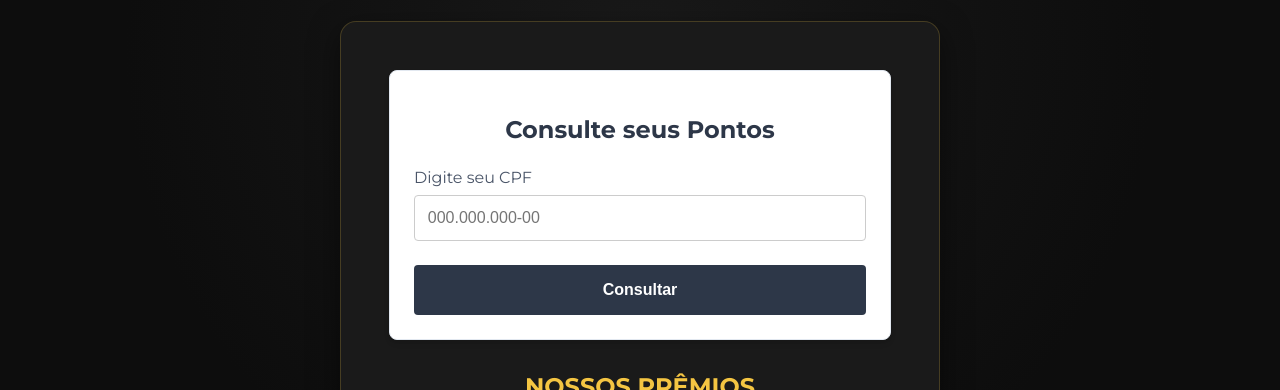
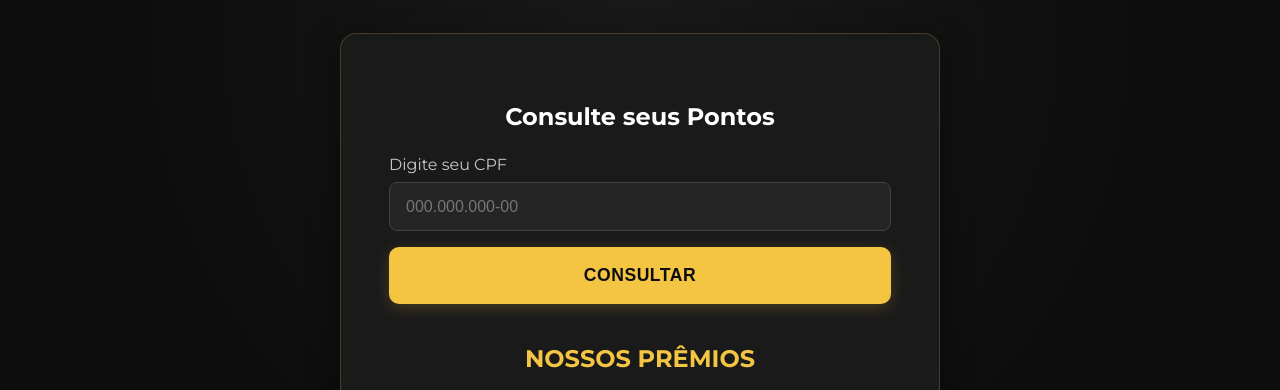
Before and after one commit to Guilherme-LTS/Sistema-de-Fidelidade, a React (Create React App) app in the folder frontend/: page / in a window 1280 px wide. Both pictures are taken after a click on the button "JÁ TENHO CADASTRO". Shown: the part 195-585 px from the top of the page. Built offline with nearby package versions, Linux system fonts and the light colour scheme; no server answers.

Commit message:
Style for ConsultaSaldo

```diff
--- a/frontend/src/pages/LandingPage.js
+++ b/frontend/src/pages/LandingPage.js
@@ -61,7 +61,9 @@ function LandingPage() {
 
         {view === 'consulta' && (
           <div className={styles.consultaSection}>
-            <ConsultaSaldo onNotFound={handleClienteNaoEncontrado} onConsulta={handleConsulta} />
+            <div className={styles.consultaSaldoWrapper}>
+              <ConsultaSaldo onNotFound={handleClienteNaoEncontrado} onConsulta={handleConsulta} />
+            </div>
 
             {/* Seção de recompensas, agora dentro da visão de consulta */}
             <div className={styles.recompensasSection}>
--- a/frontend/src/pages/LandingPage.module.css
+++ b/frontend/src/pages/LandingPage.module.css
@@ -16,6 +16,7 @@
   --cinza-texto: #c7c7c7;
   --fundo-card: #1a1a1a;
   --borda-suave: rgba(244, 197, 66, 0.2);
+  --input-fundo: #252525;
 }
 
 /* ===== ESTRUTURA DA PÁGINA ===== */
@@ -123,6 +124,129 @@
   animation: fadeIn 0.5s ease-out;
 }
 
+.consultaSaldoWrapper {
+  margin-bottom: 2.5rem;
+}
+
+.consultaSaldoWrapper > div:first-child {
+  padding: 0;
+  border: none;
+  background-color: transparent;
+  box-shadow: none;
+}
+
+.consultaSaldoWrapper h2 {
+  font-size: 1.5rem;
+  font-weight: 700;
+  text-align: center;
+  margin-bottom: 1.5rem;
+  color: var(--branco);
+}
+
+.consultaSaldoWrapper label {
+  color: var(--cinza-texto);
+  text-align: left;
+}
+
+.consultaSaldoWrapper input {
+  width: 100%;
+  padding: 0.9rem 1rem;
+  background-color: var(--input-fundo);
+  border: 1px solid #444;
+  border-radius: 8px;
+  font-size: 1rem;
+  color: var(--branco);
+  transition: all 0.3s ease;
+}
+
+.consultaSaldoWrapper input:focus {
+  outline: none;
+  border-color: var(--amarelo-principal);
+  box-shadow: 0 0 10px rgba(244, 197, 66, 0.2);
+}
+
+.consultaSaldoWrapper button {
+  /* Reutiliza a aparência do botão primário */
+  display: flex;
+  justify-content: center;
+  align-items: center;
+  width: 100%;
+  padding: 1rem;
+  font-weight: 700;
+  text-decoration: none;
+  border-radius: 10px;
+  font-size: 1.1rem;
+  border: 2px solid transparent;
+  cursor: pointer;
+  transition: all 0.3s cubic-bezier(0.25, 0.8, 0.25, 1);
+  letter-spacing: 0.5px;
+  text-transform: uppercase;
+  background-color: var(--amarelo-principal);
+  color: var(--preto);
+  box-shadow: 0 4px 15px rgba(244, 197, 66, 0.2);
+  margin-top: 1rem;
+}
+
+.consultaSaldoWrapper button:hover {
+  transform: translateY(-4px) scale(1.03);
+  background-color: var(--dourado-detalhe);
+  box-shadow: 0 8px 25px rgba(209, 143, 40, 0.3);
+}
+
+.consultaSaldoWrapper button:disabled {
+  background-color: #555;
+  color: #999;
+  cursor: not-allowed;
+  transform: none;
+  box-shadow: none;
+}
+
+/* Estilos para a área de resultado da consulta */
+.consultaSaldoWrapper > div > div:last-child {
+  margin-top: 2rem;
+  border-top: 1px solid var(--borda-suave);
+  padding-top: 2rem;
+}
+
+.consultaSaldoWrapper p:first-child { /* welcomeMessage */
+  color: var(--cinza-texto);
+}
+
+.consultaSaldoWrapper div[class*="pointsDisplay"] {
+  background-color: rgba(0,0,0,0.2);
+  border: 1px solid var(--borda-suave);
+  color: var(--branco);
+  padding: 1rem 1.5rem;
+  border-radius: 8px;
+  text-align: center;
+  margin-bottom: 1rem;
+}
+
+.consultaSaldoWrapper span[class*="pointsLabel"] {
+  color: var(--amarelo-principal);
+  opacity: 1;
+}
+
+.consultaSaldoWrapper span[class*="pointsValue"] {
+  font-size: 3rem;
+  font-weight: bold;
+  line-height: 1;
+  color: var(--branco);
+}
+
+.consultaSaldoWrapper p[class*="infoMessage"] {
+  background-color: rgba(255, 255, 255, 0.05);
+  color: var(--cinza-texto);
+}
+
+.consultaSaldoWrapper p[class*="warningMessage"] {
+  background-color: rgba(209, 143, 40, 0.2);
+  color: var(--amarelo-principal);
+  border: 1px solid rgba(209, 143, 40, 0.5);
+}
+
+
+/* ===== SEÇÃO DE RECOMPENSAS ===== */
 .recompensasSection {
   margin-top: 2rem;
   text-align: left;
```
